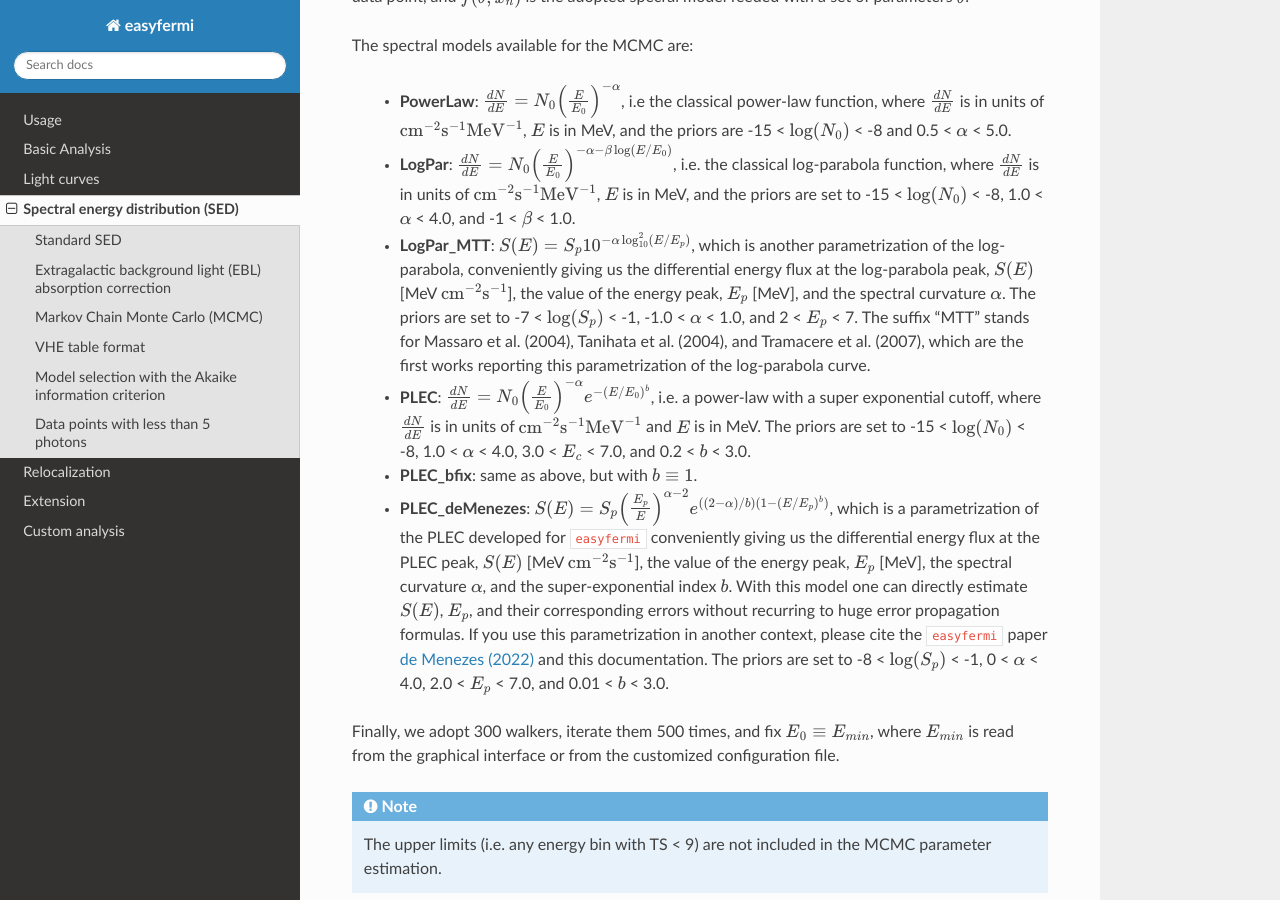
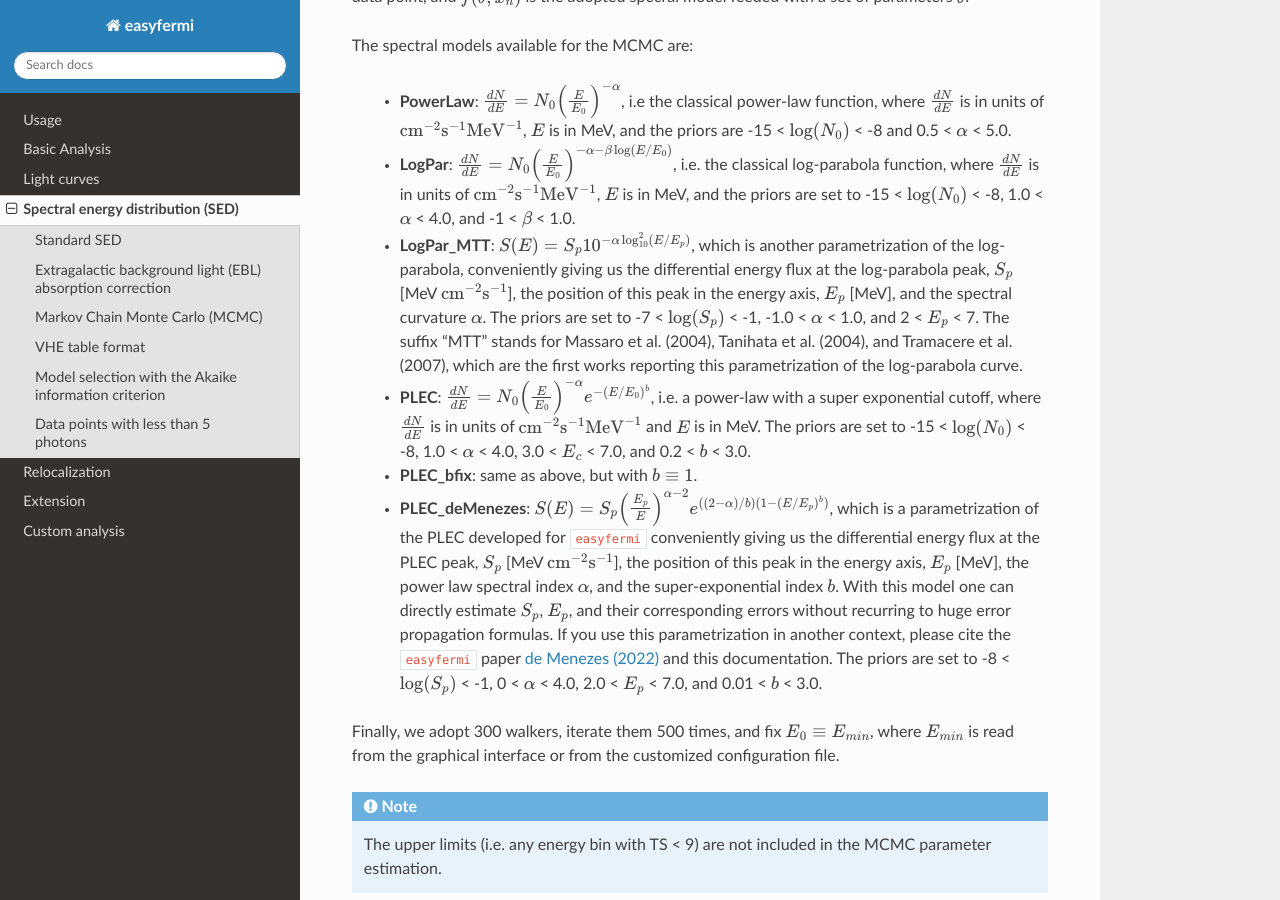
Before and after one commit to ranieremenezes/easyfermi, a Sphinx documentation site: the page built from docs/source/SED.rst, in a window 1280 px wide and 900 px high, scrolled down 1765 px. Built offline with Sphinx 7.4.7 and the Read the Docs theme 3.1.0, drawn with Linux system fonts in a browser that asks for light colours.

Commit message:
Updated SED doc

```diff
--- a/docs/source/SED.rst
+++ b/docs/source/SED.rst
@@ -58,13 +58,13 @@ The spectral models available for the MCMC are:
 
  - **LogPar**: :math:`\frac{dN}{dE} = N_0\left(\frac{E}{E_0} \right)^{-\alpha -\beta\log(E/E_0)}`, i.e. the classical log-parabola function, where :math:`\frac{dN}{dE}` is in units of :math:`\mathrm{cm}^{-2}\mathrm{s}^{-1}\mathrm{MeV}^{-1}`, :math:`E` is in MeV, and the priors are set to -15 < :math:`\log(N_0)` < -8, 1.0 < :math:`\alpha` < 4.0, and -1 < :math:`\beta` < 1.0.
 
- - **LogPar_MTT**: :math:`S(E) = S_p10^{-\alpha\log^2_{10}(E/E_p)}`, which is another parametrization of the log-parabola, conveniently giving us the differential energy flux at the log-parabola peak, :math:`S(E)` [MeV :math:`\mathrm{cm}^{-2}\mathrm{s}^{-1}`], the value of the energy peak, :math:`E_p` [MeV], and the spectral curvature :math:`\alpha`. The priors are set to -7 < :math:`\log(S_p)` < -1, -1.0 < :math:`\alpha` < 1.0, and 2 < :math:`E_p` < 7. The suffix "MTT" stands for Massaro et al. (2004), Tanihata et al. (2004), and Tramacere et al. (2007), which are the first works reporting this parametrization of the log-parabola curve.
+ - **LogPar_MTT**: :math:`S(E) = S_p10^{-\alpha\log^2_{10}(E/E_p)}`, which is another parametrization of the log-parabola, conveniently giving us the differential energy flux at the log-parabola peak, :math:`S_p` [MeV :math:`\mathrm{cm}^{-2}\mathrm{s}^{-1}`], the position of this peak in the energy axis, :math:`E_p` [MeV], and the spectral curvature :math:`\alpha`. The priors are set to -7 < :math:`\log(S_p)` < -1, -1.0 < :math:`\alpha` < 1.0, and 2 < :math:`E_p` < 7. The suffix "MTT" stands for Massaro et al. (2004), Tanihata et al. (2004), and Tramacere et al. (2007), which are the first works reporting this parametrization of the log-parabola curve.
 
  - **PLEC**: :math:`\frac{dN}{dE} = N_0\left(\frac{E}{E_0} \right)^{-\alpha} e^{-(E/E_0)^b}`, i.e. a power-law with a super exponential cutoff, where :math:`\frac{dN}{dE}` is in units of :math:`\mathrm{cm}^{-2}\mathrm{s}^{-1}\mathrm{MeV}^{-1}` and :math:`E` is in MeV. The priors are set to -15 < :math:`\log(N_0)` < -8, 1.0 < :math:`\alpha` < 4.0, 3.0 < :math:`E_c` < 7.0, and 0.2 < :math:`b` < 3.0.
 
  - **PLEC_bfix**: same as above, but with :math:`b \equiv 1`.
 
- - **PLEC_deMenezes**: :math:`S(E) = S_p\left(\frac{E_p}{E} \right)^{\alpha-2} e^{((2-\alpha)/b)(1-(E/E_p)^b)}`, which is a parametrization of the PLEC developed for ``easyfermi`` conveniently giving us the differential energy flux at the PLEC peak, :math:`S(E)` [MeV :math:`\mathrm{cm}^{-2}\mathrm{s}^{-1}`], the value of the energy peak, :math:`E_p` [MeV], the spectral curvature :math:`\alpha`, and the super-exponential index :math:`b`. With this model one can directly estimate :math:`S(E)`, :math:`E_p`, and their corresponding errors without recurring to huge error propagation formulas. If you use this parametrization in another context, please cite the ``easyfermi`` paper `de Menezes (2022) <https://ui.adsabs.harvard.edu/abs/2022A%26C....4000609D/abstract>`_ and this documentation. The priors are set to -8 < :math:`\log(S_p)` < -1, 0 < :math:`\alpha` < 4.0, 2.0 < :math:`E_p` < 7.0, and 0.01 < :math:`b` < 3.0.
+ - **PLEC_deMenezes**: :math:`S(E) = S_p\left(\frac{E_p}{E} \right)^{\alpha-2} e^{((2-\alpha)/b)(1-(E/E_p)^b)}`, which is a parametrization of the PLEC developed for ``easyfermi`` conveniently giving us the differential energy flux at the PLEC peak, :math:`S_p` [MeV :math:`\mathrm{cm}^{-2}\mathrm{s}^{-1}`], the position of this peak in the energy axis, :math:`E_p` [MeV], the power law spectral index :math:`\alpha`, and the super-exponential index :math:`b`. With this model one can directly estimate :math:`S_p`, :math:`E_p`, and their corresponding errors without recurring to huge error propagation formulas. If you use this parametrization in another context, please cite the ``easyfermi`` paper `de Menezes (2022) <https://ui.adsabs.harvard.edu/abs/2022A%26C....4000609D/abstract>`_ and this documentation. The priors are set to -8 < :math:`\log(S_p)` < -1, 0 < :math:`\alpha` < 4.0, 2.0 < :math:`E_p` < 7.0, and 0.01 < :math:`b` < 3.0.
 
 Finally, we adopt 300 walkers, iterate them 500 times, and fix :math:`E_0 \equiv E_{min}`, where :math:`E_{min}` is read from the graphical interface or from the customized configuration file.
 
```
